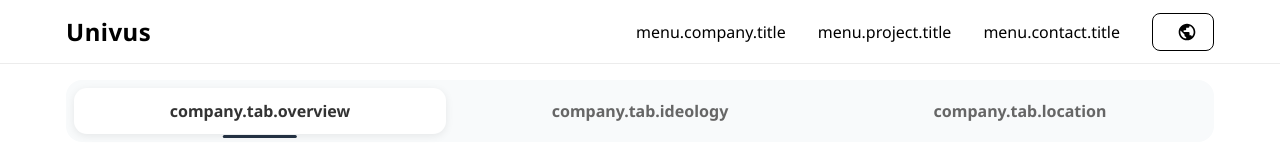
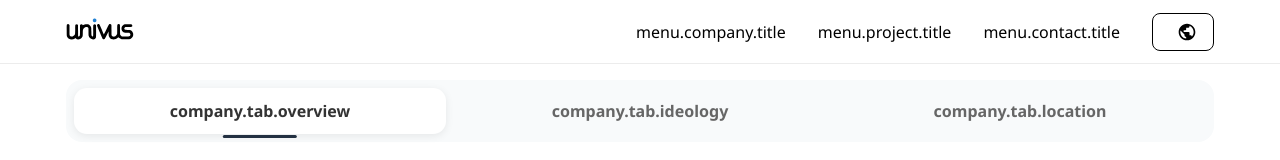
Before and after one commit to yonroku46/univus, a Next.js app: page /1/company in a window 1280 px wide. Shown: the top 160 px of the page. Built offline with nearby package versions, Linux system fonts and the light colour scheme; what i18next-resources-to-backend would draw is missing.

Commit message:
로고 변경 및 css 수정

```diff
--- a/src/app/[lng]/company/ideology/page.tsx
+++ b/src/app/[lng]/company/ideology/page.tsx
@@ -79,7 +79,7 @@ const IdeologySection = styled('section')(({ theme }) => ({
   },
   '.vision-section': {
     backgroundColor: '#f8f9fa',
-    padding: '3rem 0',
+    padding: '4rem 0',
     borderRadius: '2rem',
     marginBottom: '2rem',
     '.vision-content': {
--- a/src/app/[lng]/page.tsx
+++ b/src/app/[lng]/page.tsx
@@ -100,15 +100,17 @@ export default function Home(
               <div className='project-img' data-aos='fade'>
                 <div className='image-wrapper back'>
                   <CustomImg
+                    style={{ marginLeft: '-2rem', marginBottom: '-2rem' }}
                     src='/assets/img/lunch1.jpg'
                     alt='lunch1'
-                    width={340}
-                    height={250}
+                    width={400}
+                    height={280}
                     priority
                   />
                 </div>
                 <div className='image-wrapper front'>
                   <CustomImg
+                    style={{ marginRight: '-2rem' }}
                     src='/assets/img/lunch2.jpg'
                     alt='lunch2'
                     width={340}
--- a/src/components/layout/Header.tsx
+++ b/src/components/layout/Header.tsx
@@ -13,6 +13,7 @@ import PublicSharpIcon from '@mui/icons-material/PublicSharp';
 import MenuRoundedIcon from '@mui/icons-material/MenuRounded';
 import CloseRoundedIcon from '@mui/icons-material/CloseRounded';
 import { Box, styled } from '@mui/material';
+import CustomImg from '../custom/CustomImg';
 
 const NavMenu = styled('nav')(({ theme }) => ({
   display: 'flex',
@@ -140,7 +141,12 @@ export default function Header (
         <div className='left-area'>
           <div className='logo'>
             <Link href={getLocalizedPath('/', lng)}>
-              Univus
+              <img
+                src={'/assets/icon/logo.svg'}
+                alt='logo'
+                width={100}
+                height={40}
+              />
             </Link>
           </div>
         </div>
--- a/src/i18n/locales/ja/home.json
+++ b/src/i18n/locales/ja/home.json
@@ -3,7 +3,7 @@
     "mainTitle": "みんなが繋がる日常",
     "subTitle": "Univus",
     "about": {
-      "title": "Univusはサービスではなく\n経験を提供します",
+      "title": "ユニバスはサービスではなく\n経験を提供します",
       "description1": "日常の楽しみ",
       "description2": "より良い方向への経験",
       "description3": "再び一緒になる喜び"
--- a/src/i18n/locales/ko/home.json
+++ b/src/i18n/locales/ko/home.json
@@ -3,7 +3,7 @@
     "mainTitle": "모두가 이어지는 일상",
     "subTitle": "Univus",
     "about": {
-      "title": "Univus는 서비스가 아닌\n경험을 제공합니다",
+      "title": "유니버스는 서비스가 아닌\n경험을 제공합니다",
       "description1": "일상에서의 즐거움",
       "description2": "보다 더 나은 방향을 위한 경험",
       "description3": "또다시 함께 할 수 있다는 기쁨"
--- a/src/styles/globals.scss
+++ b/src/styles/globals.scss
@@ -63,7 +63,7 @@ header {
       color: var(--bg-color);
       border-color: var(--bg-color);
     }
-    .logo a, .pc-nav a {
+    .pc-nav a {
       color: var(--bg-color);
     }
   }
@@ -79,10 +79,7 @@ header {
       gap: 1.5rem;
       align-items: center;
       .logo {
-        font-weight: bold;
-        font-size: 1.5rem;
-        letter-spacing: 0.5px;
-        transition: color 0.3s;
+        margin-left: -1rem;
       }
     }
     .right-area {
@@ -340,13 +337,14 @@ textarea {
   z-index: 1;
   position: relative;
   margin: 4rem 0;
-  border-left: 3px solid var(--text-color);
-  padding-left: 1rem;
   .description {
     font-size: 1.25rem;
     line-height: 1rem;
+    font-weight: 800;
     margin-bottom: 0.5rem;
-    font-weight: 800;
+    padding-bottom: 0.5rem;
+    border-bottom: 1px solid;
+    width: 80%;
   }
   .title {
     font-size: 1.75rem;
@@ -559,7 +557,10 @@ select {
   display: flex;
   flex-direction: column;
   position: relative;
+  border-top-left-radius: 1rem;
+  border-top-right-radius: 1rem;
   gap: 3rem;
+  padding-top: 1rem;
   background-color: var(--bg-color);
   box-shadow: rgba(255, 255, 255, 0.25) 0rem 4px 1rem;
   .contents-inquary {
@@ -1020,8 +1021,7 @@ select {
     }
     .project-img {
       order: 2;
-      width: 100%;
-      min-height: 300px;
+       min-height: 300px;
       .image-wrapper {
         position: relative;
         width: 80%;
```
Also changed, not shown: public/assets/icon/logo.svg (added).
